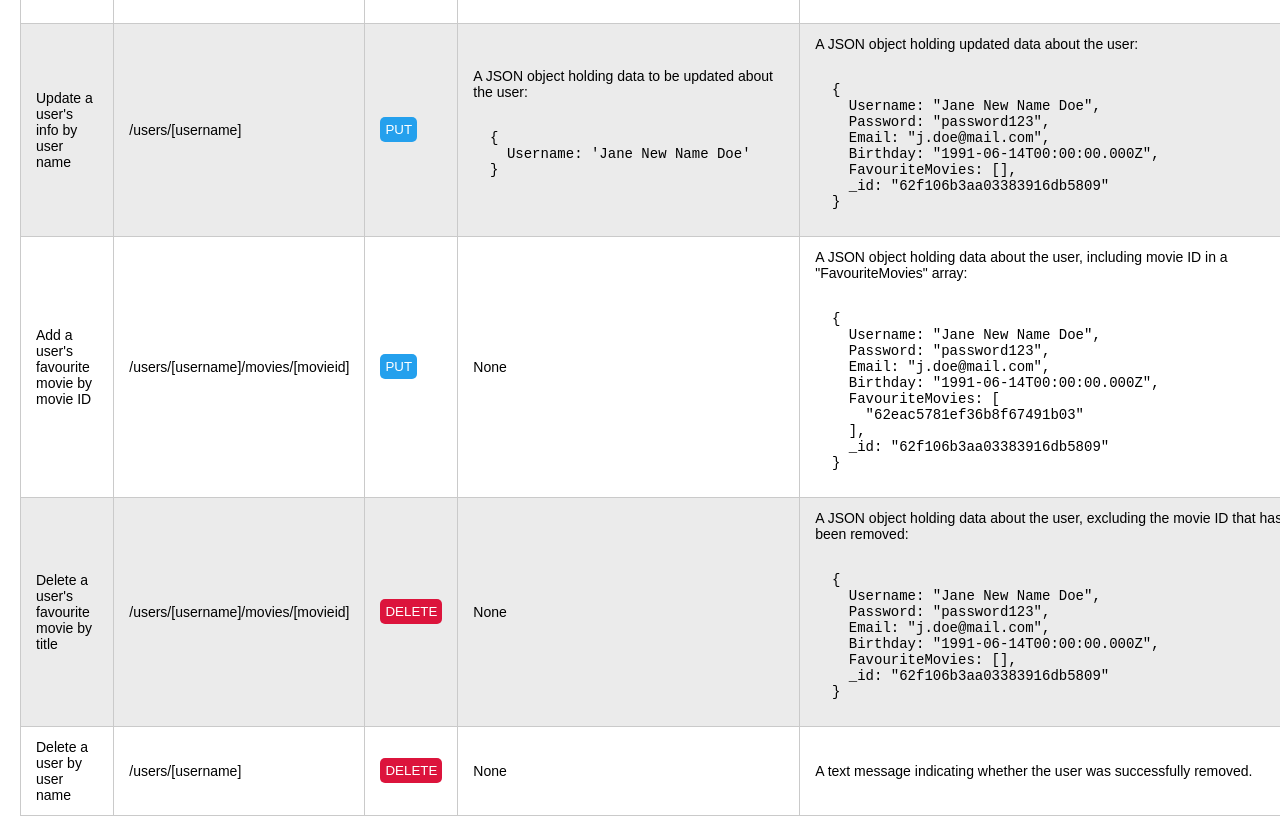
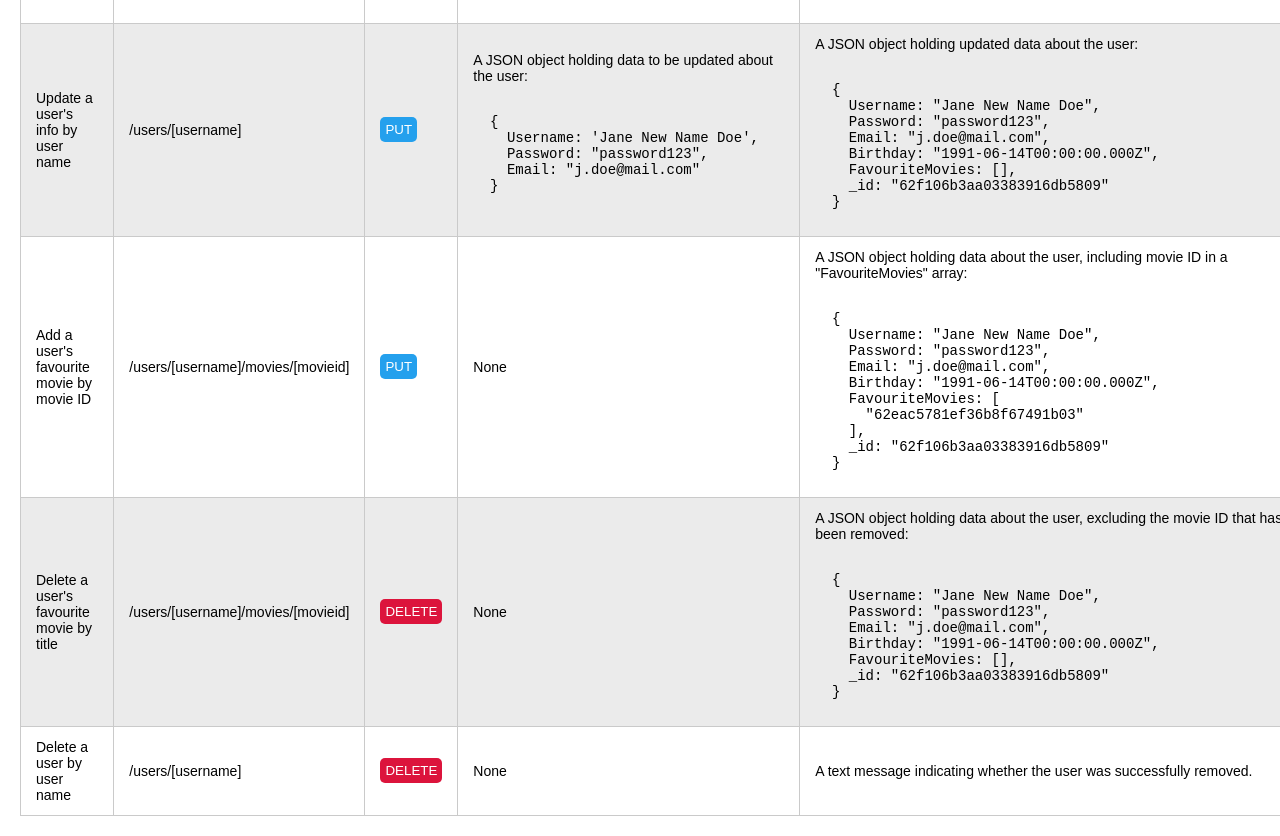
Before and after one commit to netti-w/myFlix, a website: page public/documentation.html in a window 1280 px wide. Shown: the part 1445-2281 px from the top of the page. Drawn offline with Linux system fonts and the light colour scheme.

Commit message:
Update API documentation

```diff
--- a/public/documentation.html
+++ b/public/documentation.html
@@ -139,7 +139,9 @@
           A JSON object holding data to be updated about the user:
           <pre><code>
   {
-    Username: 'Jane New Name Doe'
+    Username: 'Jane New Name Doe',
+    Password: "password123",
+    Email: "j.doe@mail.com"
   }       </code></pre>
         </td>
         <td data-label="Res.Body">
```
